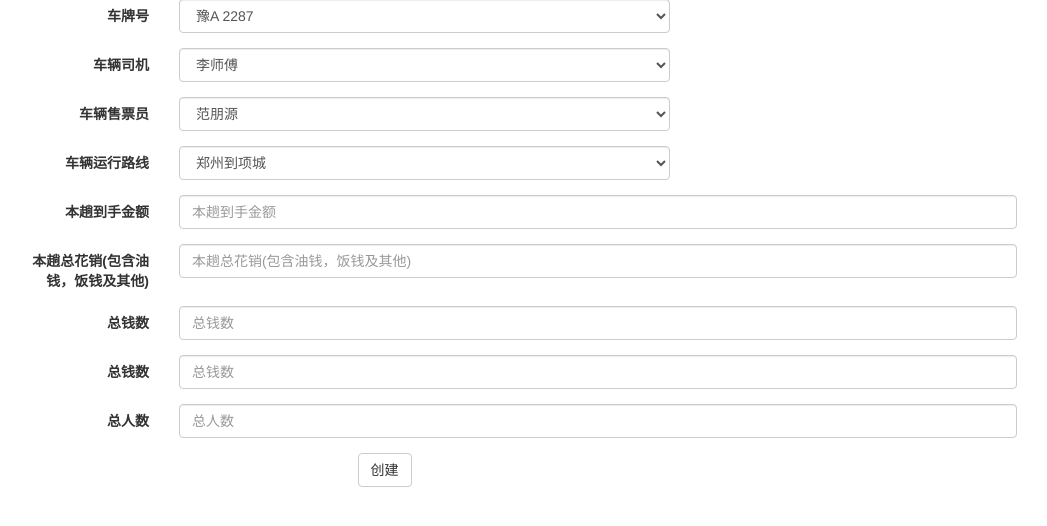
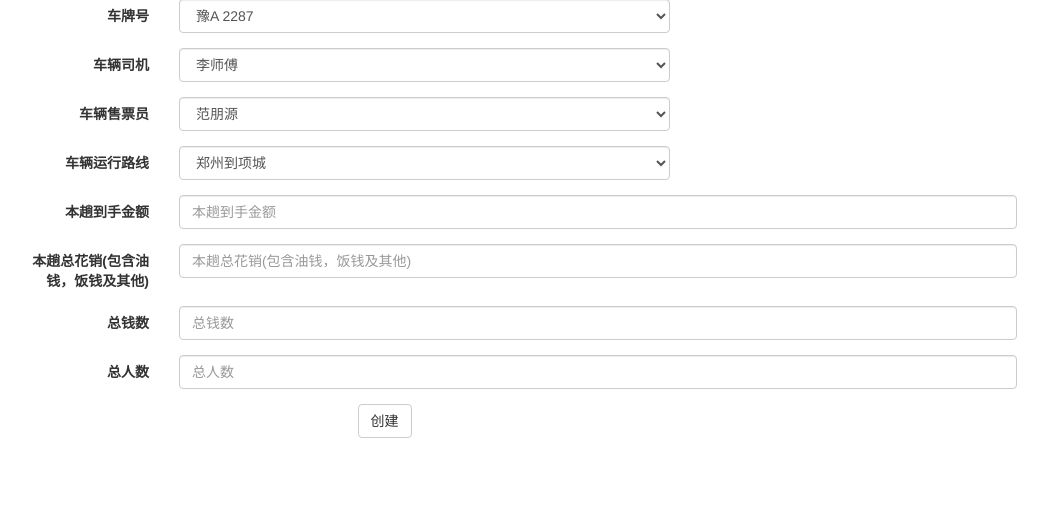
Before and after one commit to hongluema/walry, a Django app: page /bus/addRun/ in a window 1280 px wide. Shown: the part 141-667 px from the top of the page, without its empty margins (233-1280 px from the left). Run offline with Django 3.2, Linux system fonts and the light colour scheme; some libraries are stand-ins or nearby versions.

Commit message:
test bus

```diff
--- a/bus/templates/bus/addRunLogging.html
+++ b/bus/templates/bus/addRunLogging.html
@@ -75,12 +75,6 @@
                     </div>
                 </div>
                 <div class="form-group">
-                    <label for="sum_money" class="col-sm-2 control-label">总钱数</label>
-                    <div class="col-sm-10">
-                      <input type="number" class="form-control" name="sum_money" id="sum_money" placeholder="总钱数">
-                    </div>
-                </div>
-                <div class="form-group">
                     <label for="peoples" class="col-sm-2 control-label">总人数</label>
                     <div class="col-sm-10">
                       <input type="number" class="form-control" name="peoples" id="peoples" placeholder="总人数">
--- a/bus/views.py
+++ b/bus/views.py
@@ -44,5 +44,5 @@ class AddRunLoggingView(View):
             print ">>>time:",time
             return JsonResponse({"status": 200})
         except Exception, e:
+            traceback.print_exc()
             return JsonResponse({"status":500,"errorMsg":str(e)})
-            traceback.print_exc()
```
